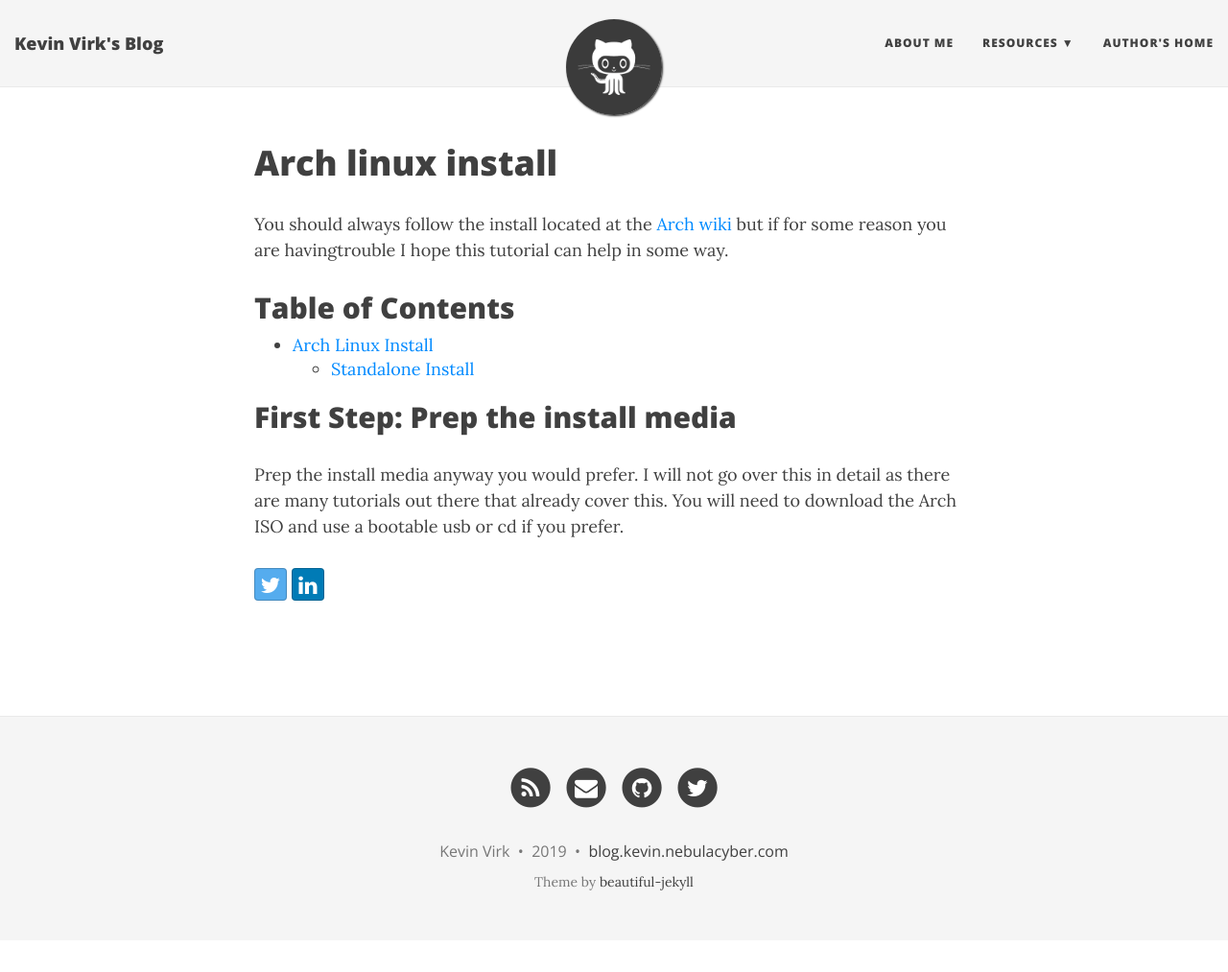
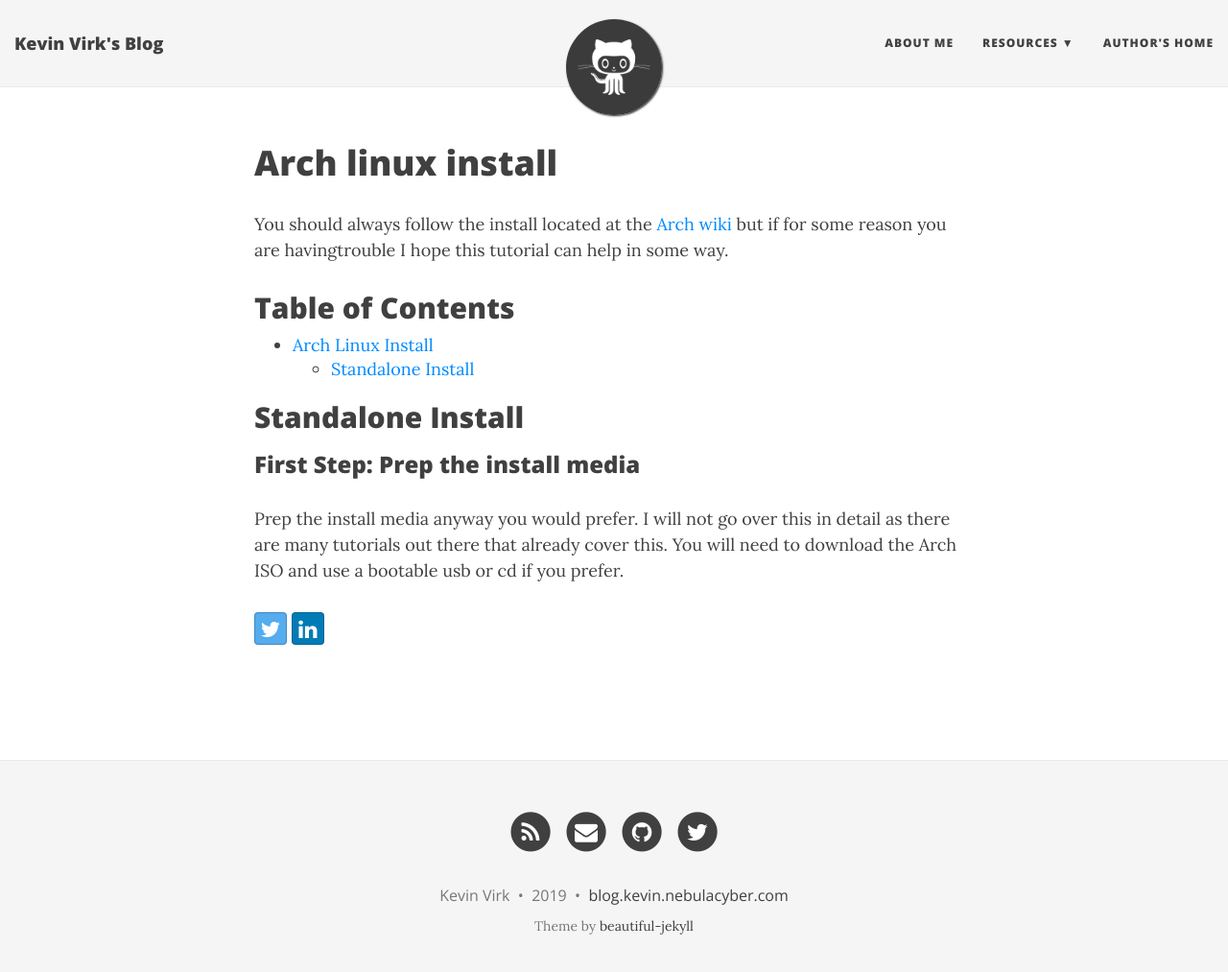
Before and after one commit to vevinkirk/vevinkirk.github.io, a Jekyll site: the page built from _posts/2019-03-27-arch-install-markdown.md, in a window 1280 px wide and 1026 px high. Shown: the top 1013 px of the window at 96% size. Built offline with Jekyll 4.4.1, drawn with Linux system fonts in a browser that asks for light colours; nearby versions of some CDN libraries.

Commit message:
Update 2019-03-27-arch-install-markdown.md
Table of contents should work

```diff
--- a/_posts/2019-03-27-arch-install-markdown.md
+++ b/_posts/2019-03-27-arch-install-markdown.md
@@ -14,5 +14,6 @@ You should always follow the install located at the [Arch wiki](https://wiki.arc
   * [Standalone Install](#Standalone-Install)
 
 
-## First Step: Prep the install media
+## Standalone Install
+### First Step: Prep the install media
 Prep the install media anyway you would prefer. I will not go over this in detail as there are many tutorials out there that already cover this. You will need to download the Arch ISO and use a bootable usb or cd if you prefer.
```
